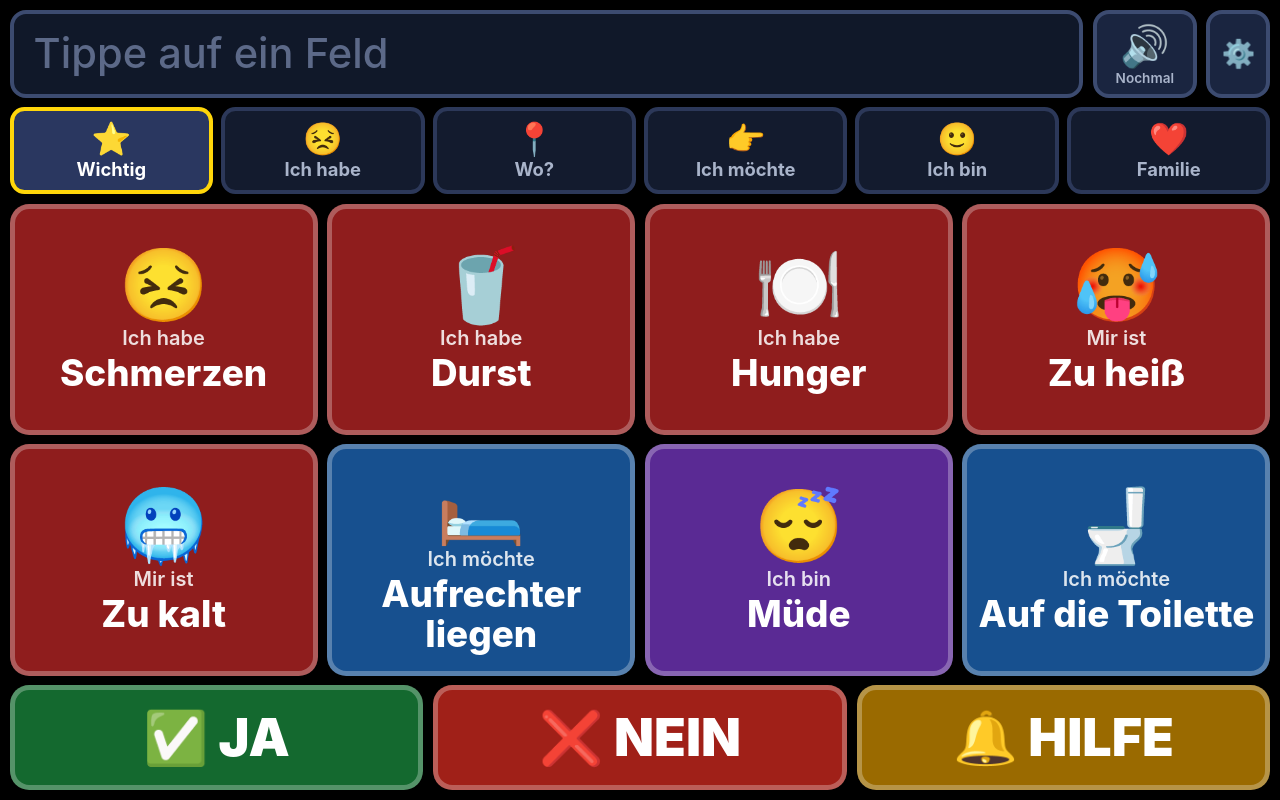
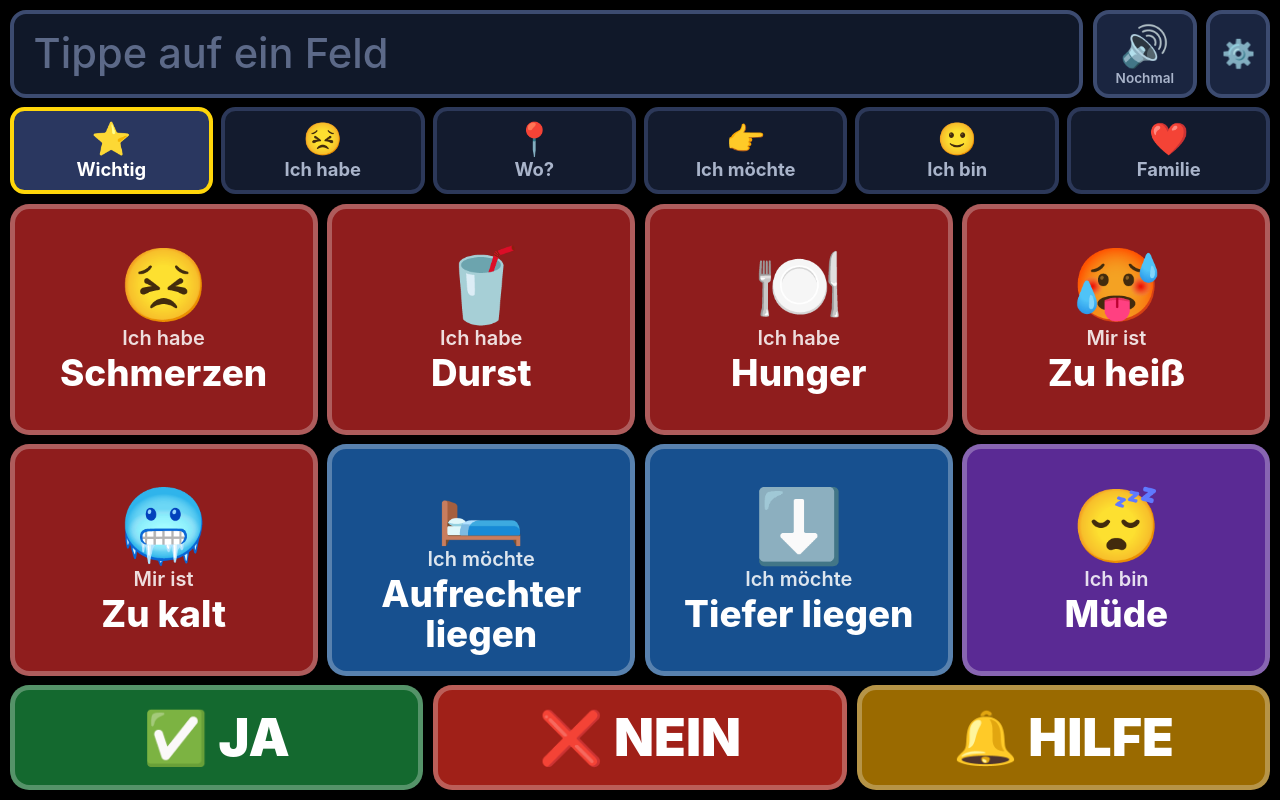
Before and after one commit to tjorvenkrainer-max/opa_app, a plain HTML site: page sprechtafel/index.html in a window 1280 px wide. Drawn offline with Linux system fonts and the light colour scheme.

Commit message:
Sprechtafel: Toilette entfernt, 'tiefer liegen' ergänzt
Co-Authored-By: Claude Fable 5.2 <noreply@anthropic.com>

```diff
--- a/sprechtafel/index.html
+++ b/sprechtafel/index.html
@@ -197,8 +197,8 @@
           mirIst('zu heiß', '🥵'),
           mirIst('zu kalt', '🥶'),
           moechte('aufrechter liegen', '🛏️'),
+          moechte('tiefer liegen', '⬇️'),
           bin('müde', '😴'),
-          moechte('auf die Toilette', '🚽'),
         ],
       },
       {
@@ -239,12 +239,11 @@
         name: 'Ich möchte', bild: '👉',
         felder: [
           moechte('aufrechter liegen', '🛏️'),
-          moechte('flacher liegen', '⬇️'),
+          moechte('tiefer liegen', '⬇️'),
           moechte('gedreht werden', '🔄'),
           moechte('schlafen', '😴'),
           moechte('eine Decke', '🛌'),
           moechte('ein Kissen', '☁️'),
-          moechte('auf die Toilette', '🚽'),
           moechte('meine Brille', '👓'),
           moechte('Ruhe', '🤫'),
           moechte('das Licht an', '💡'),
```
